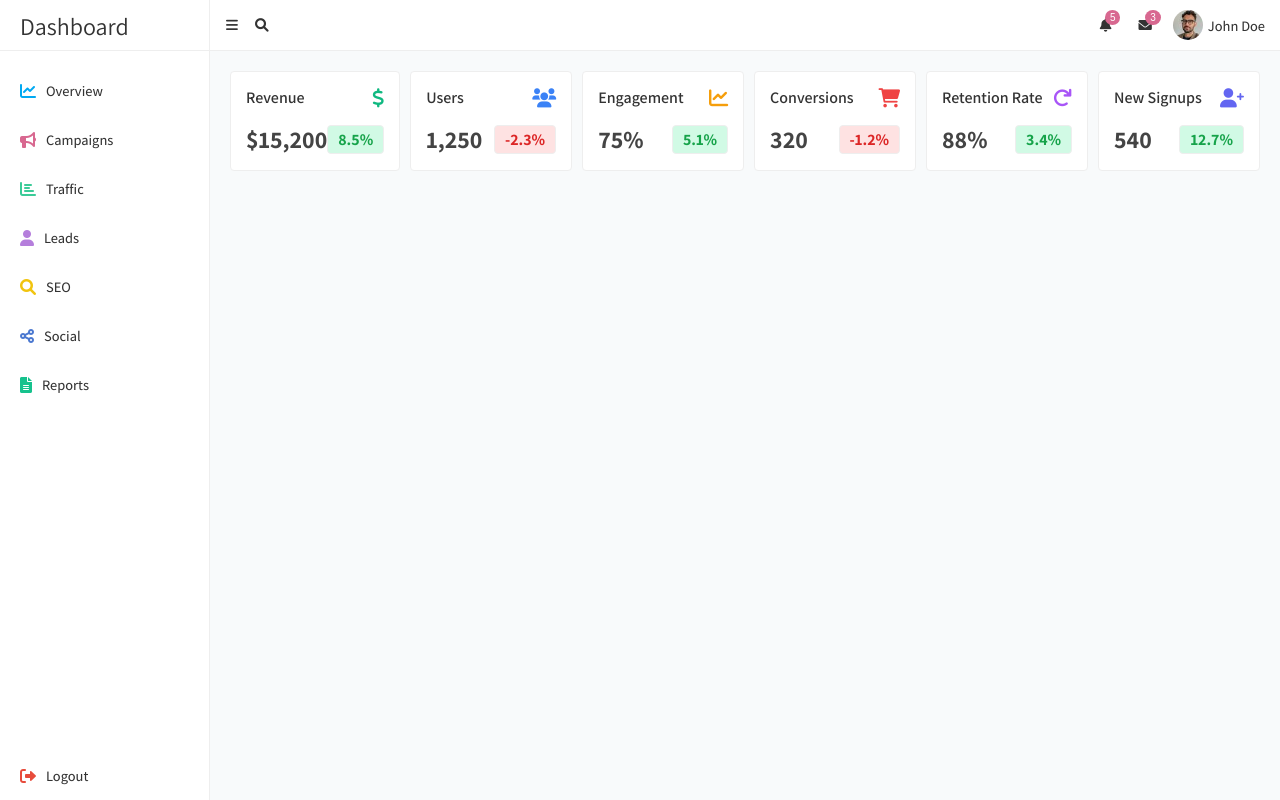
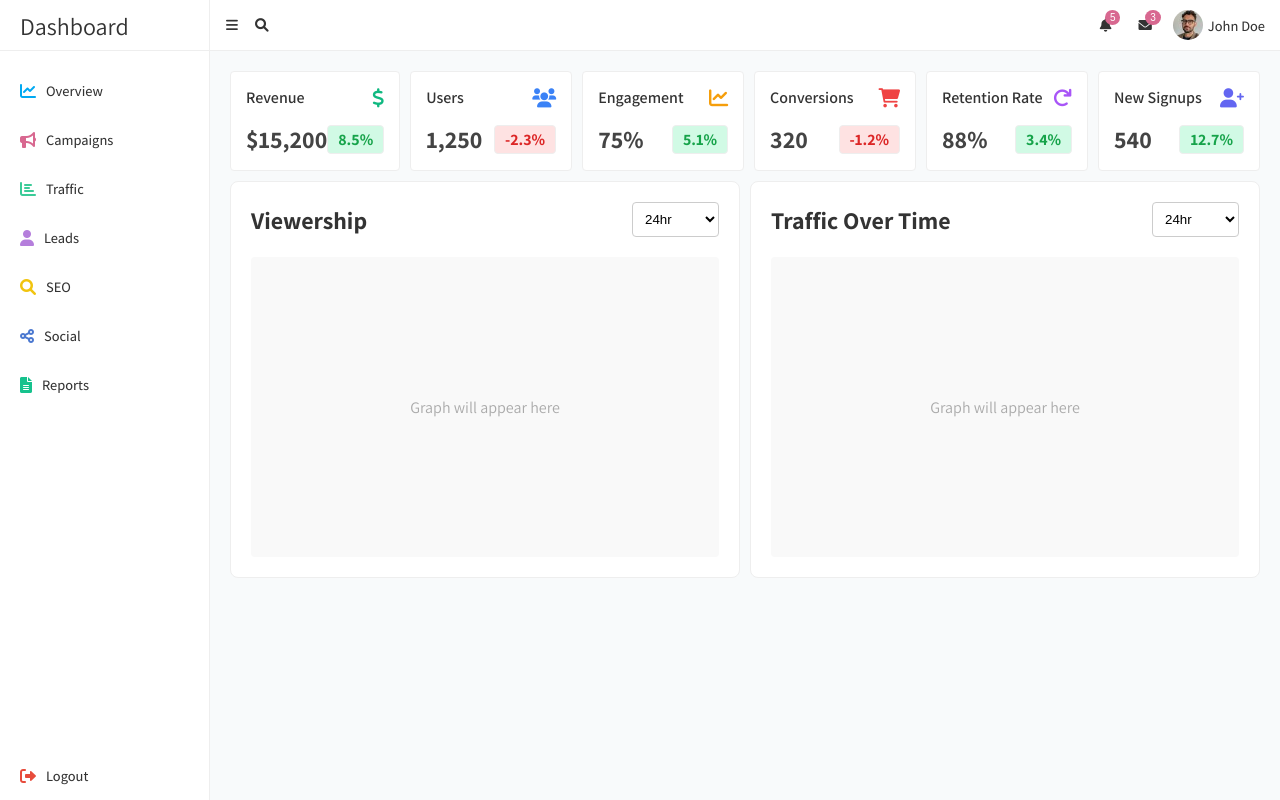
Before and after one commit to joseph-johnson27001/marketing-dashboard, a Vue app: page / in a window 1280 px wide. Built offline with nearby package versions, Linux system fonts and the light colour scheme.

Commit message:
Chart cards and positioning

```diff
--- /dev/null
+++ b/src/components/ui/ChartContainerCard.vue
@@ -0,0 +1,83 @@
+<template>
+  <div class="chart-container-card">
+    <!-- Chart Header -->
+    <div class="chart-header">
+      <!-- Chart Title (Top Left) -->
+      <span class="chart-title">{{ chartTitle }}</span>
+
+      <!-- Dropdown (Top Right) -->
+      <select class="range-dropdown" v-model="selectedRange">
+        <option value="24hr">24hr</option>
+        <option value="lastWeek">1 Week</option>
+        <option value="lastMonth">1 Month</option>
+        <option value="lastYear">1 Year</option>
+      </select>
+    </div>
+
+    <!-- Chart Placeholder (Below Header) -->
+    <div class="chart-placeholder">
+      <!-- The actual graph will be here later -->
+      <p>Graph will appear here</p>
+    </div>
+  </div>
+</template>
+
+<script>
+export default {
+  name: "ChartContainerCard",
+  props: {
+    chartTitle: {
+      type: String,
+      required: true,
+    },
+  },
+  data() {
+    return {
+      selectedRange: "24hr",
+    };
+  },
+};
+</script>
+
+<style scoped>
+.chart-container-card {
+  background: #fff;
+  border-radius: 8px;
+  padding: 20px;
+  border: 1px solid #eee;
+  display: flex;
+  flex-direction: column;
+  gap: 20px;
+}
+
+.chart-header {
+  display: flex;
+  justify-content: space-between;
+  align-items: center;
+}
+
+.chart-title {
+  font-size: 1.5rem;
+  font-weight: bold;
+  color: #333;
+}
+
+.range-dropdown {
+  padding: 8px;
+  border-radius: 4px;
+  border: 1px solid #ccc;
+  background-color: #fff;
+  cursor: pointer;
+}
+
+.chart-placeholder {
+  background-color: #f9f9f9;
+  border-radius: 4px;
+  height: 300px;
+  display: flex;
+  justify-content: center;
+  align-items: center;
+  color: #aaa;
+  font-size: 1rem;
+}
+</style>
--- a/src/views/OverviewPage.vue
+++ b/src/views/OverviewPage.vue
@@ -1,7 +1,9 @@
 <template>
   <div class="overview-page">
     <LoadingSpinner v-if="overviewStore.loading" />
-    <div v-else class="kpi-container">
+    <div v-else>
+      <div class="kpi-container">
+        <!-- Kpi Cards -->
         <KpiCard
           v-for="(kpi, index) in kpiData"
           :key="index"
@@ -12,17 +14,29 @@
           :iconColor="kpi.iconColor"
         />
       </div>
+
+      <!-- Chart Container Cards -->
+      <div class="chart-containers">
+        <div class="chart-container">
+          <ChartContainerCard :chartTitle="'Viewership'" />
+        </div>
+        <div class="chart-container">
+          <ChartContainerCard :chartTitle="'Traffic Over Time'" />
+        </div>
+      </div>
+    </div>
   </div>
 </template>
 
 <script>
 import { useOverviewStore } from "@/store/overviewStore";
 import KpiCard from "@/components/ui/KpiCard.vue";
+import ChartContainerCard from "@/components/ui/ChartContainerCard.vue";
 import LoadingSpinner from "@/components/ui/LoadingSpinner.vue";
 import { onMounted, computed } from "vue";
 
 export default {
-  components: { KpiCard, LoadingSpinner },
+  components: { KpiCard, LoadingSpinner, ChartContainerCard },
 
   setup() {
     const overviewStore = useOverviewStore();
@@ -59,4 +73,11 @@ export default {
   grid-template-columns: repeat(6, 1fr);
   gap: 10px;
 }
+
+.chart-containers {
+  display: grid;
+  grid-template-columns: 1fr 1fr;
+  margin-top: 10px;
+  gap: 10px;
+}
 </style>
```
Also changed, not shown: src/components/ui/ChartContainer.vue (deleted). Lines whose indentation alone changed are shown as unchanged.
